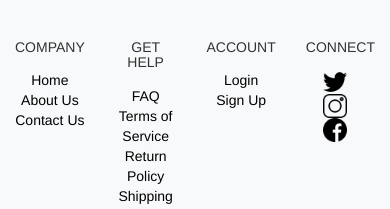
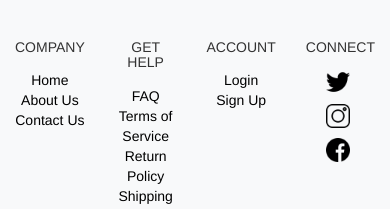
Before and after one commit to Khizer9/homepage_layout, a plain HTML site: page index.html in a window 390 px wide. Shown: the part 1941-2150 px from the top of the page. Drawn offline with nearby package versions, Linux system fonts and the light colour scheme; a web font is replaced by a local one.

Commit message:
misc changes

```diff
--- a/style.css
+++ b/style.css
@@ -101,6 +101,11 @@ div.col-md-2 ul.list-unstyled li a{
 
 
 @media (max-width: 767px) {
+    .footer-icon{
+        display: flex;
+        margin-bottom: 10px;
+        margin-left: 20px;
+    }
     .col-md-2,
     .col-md-4 {
         flex: 1;
```
